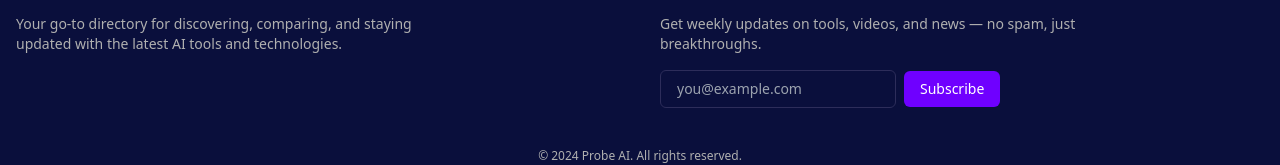
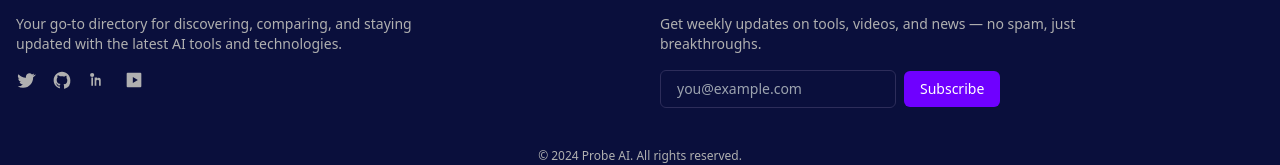
Before and after one commit to ArpitKhurana-ai/probeai-platform, a React (Vite) app in the folder client/: page / in a window 1280 px wide. Shown: the part 1266-1431 px from the top of the page. Built offline with nearby package versions, Linux system fonts and the light colour scheme; no server answers.

Commit message:
Fix: Restore original social media icons in footer using SVG

```diff
--- a/client/src/components/Layout.tsx
+++ b/client/src/components/Layout.tsx
@@ -212,7 +212,7 @@ export function Layout({ children }: LayoutProps) {
       <main className="flex-1">{children}</main>
 
       {/* Footer */}
-      <footer className="border-t border-muted bg-muted/40 py-10 text-sm">
+<footer className="border-t border-muted bg-muted/40 py-10 text-sm">
   <div className="container mx-auto px-4 grid md:grid-cols-2 gap-10 items-start">
 
     {/* Left: Logo + About */}
@@ -224,11 +224,29 @@ export function Layout({ children }: LayoutProps) {
       <p className="text-muted-foreground max-w-md">
         Your go-to directory for discovering, comparing, and staying updated with the latest AI tools and technologies.
       </p>
+
+      {/* Restored Social Media Icons */}
       <div className="flex gap-4 text-muted-foreground">
-        <a href="#" aria-label="Twitter"><i className="fab fa-twitter" /></a>
-        <a href="#" aria-label="GitHub"><i className="fab fa-github" /></a>
-        <a href="#" aria-label="LinkedIn"><i className="fab fa-linkedin" /></a>
-        <a href="#" aria-label="YouTube"><i className="fab fa-youtube" /></a>
+        <a href="https://twitter.com" target="_blank" rel="noopener noreferrer" aria-label="Twitter">
+          <svg className="h-5 w-5 hover:text-primary transition-colors" fill="currentColor" viewBox="0 0 24 24">
+            <path d="M22.46 6c-.77.35-1.6.58-2.46.69a4.26 4.26 0 001.88-2.35 8.48 8.48 0 01-2.7 1.03A4.24 4.24 0 0016.1 4c-2.34 0-4.23 1.9-4.23 4.24 0 .33.04.66.1.97A12.04 12.04 0 013 5.15a4.23 4.23 0 001.31 5.65A4.2 4.2 0 012.8 10v.05c0 2.05 1.46 3.77 3.4 4.16-.35.1-.73.15-1.12.15-.27 0-.54-.03-.8-.08.54 1.7 2.1 2.94 3.95 2.97A8.5 8.5 0 012 19.53a12.01 12.01 0 006.49 1.9c7.8 0 12.07-6.46 12.07-12.07 0-.18 0-.36-.01-.53A8.6 8.6 0 0024 5.5a8.48 8.48 0 01-2.54.7z" />
+          </svg>
+        </a>
+        <a href="https://github.com" target="_blank" rel="noopener noreferrer" aria-label="GitHub">
+          <svg className="h-5 w-5 hover:text-primary transition-colors" fill="currentColor" viewBox="0 0 24 24">
+            <path d="M12 2C6.48 2 2 6.58 2 12.26c0 4.5 2.87 8.32 6.84 9.67.5.1.68-.22.68-.48v-1.68c-2.78.62-3.37-1.34-3.37-1.34-.45-1.18-1.1-1.5-1.1-1.5-.9-.64.07-.63.07-.63 1 .07 1.53 1.06 1.53 1.06.89 1.57 2.34 1.12 2.91.86.09-.66.35-1.12.64-1.38-2.22-.26-4.55-1.14-4.55-5.05 0-1.12.39-2.04 1.03-2.76-.1-.26-.45-1.3.1-2.7 0 0 .84-.28 2.75 1.05A9.44 9.44 0 0112 7.6c.85 0 1.7.12 2.5.35 1.9-1.33 2.73-1.05 2.73-1.05.56 1.4.21 2.44.1 2.7.64.72 1.02 1.64 1.02 2.76 0 3.93-2.34 4.78-4.57 5.03.36.32.69.94.69 1.9v2.81c0 .26.18.59.69.48A10.01 10.01 0 0022 12.26C22 6.58 17.52 2 12 2z" />
+          </svg>
+        </a>
+        <a href="https://linkedin.com" target="_blank" rel="noopener noreferrer" aria-label="LinkedIn">
+          <svg className="h-5 w-5 hover:text-primary transition-colors" fill="currentColor" viewBox="0 0 24 24">
+            <path d="M4.98 3.5a2.5 2.5 0 11-.01 5.01 2.5 2.5 0 01.01-5.01zM4 9h2v10H4zm5.09 0h1.9v1.41h.03c.26-.5.9-1.02 1.86-1.02 2 0 2.37 1.3 2.37 2.99V19h-2v-5.29c0-1.26-.45-2.12-1.58-2.12-.86 0-1.38.58-1.6 1.14-.08.2-.1.47-.1.74V19h-2V9z" />
+          </svg>
+        </a>
+        <a href="https://youtube.com" target="_blank" rel="noopener noreferrer" aria-label="YouTube">
+          <svg className="h-5 w-5 hover:text-primary transition-colors" fill="currentColor" viewBox="0 0 24 24">
+            <path d="M19.6 3.2H4.4A1.2 1.2 0 003.2 4.4v15.2a1.2 1.2 0 001.2 1.2h15.2a1.2 1.2 0 001.2-1.2V4.4a1.2 1.2 0 00-1.2-1.2zm-9 12.4V8.4l6 3.6-6 3.6z" />
+          </svg>
+        </a>
       </div>
     </div>
 
@@ -249,7 +267,6 @@ export function Layout({ children }: LayoutProps) {
         </button>
       </form>
     </div>
-
   </div>
 
   {/* Bottom Line */}
@@ -261,6 +278,7 @@ export function Layout({ children }: LayoutProps) {
     </div>
   </div>
 </footer>
+
     </div>
   );
 }
```
